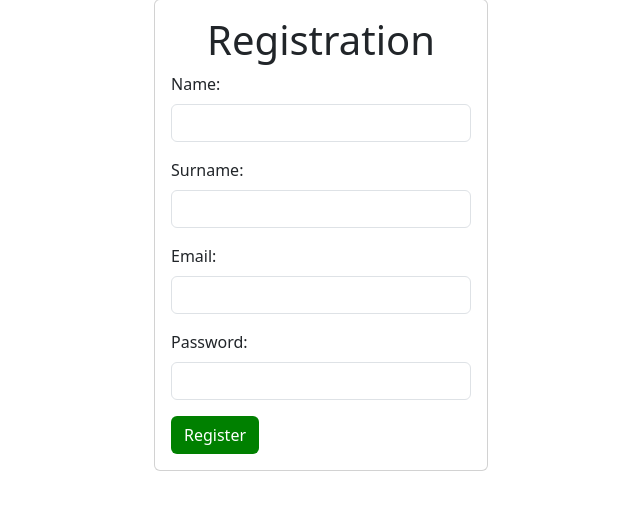
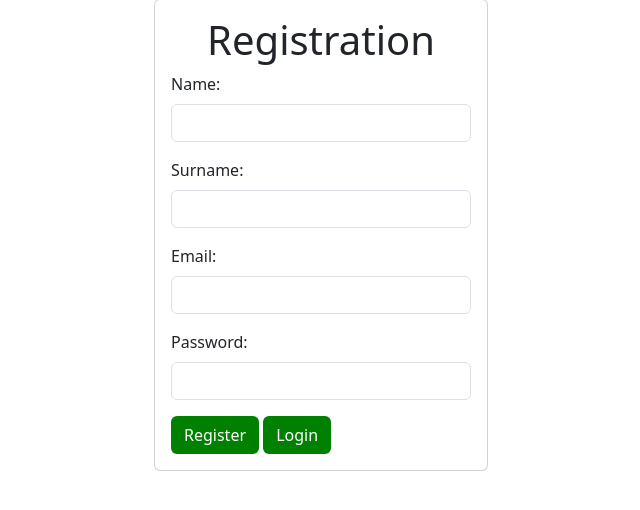
Before and after one commit to yusyumbeli03/PHP-10, a PHP site: page /register.php in a window 1280 px wide. Shown: the part 165-675 px from the top of the page, without its empty margins (319-959 px from the left). Run offline with PHP 8.4, Linux system fonts and the light colour scheme.

Commit message:
Register screen change

```diff
--- a/register.php
+++ b/register.php
@@ -71,6 +71,7 @@ $conn->close();
                         <input type="password" id="password" name="password" class="form-control" required>
                     </div>
                     <button type="submit" class="btn btn-register">Register</button>
+                    <a href="login.php" class="btn btn-register">Login</a>
                 </form>
             </div>
         </div>
```
Also changed, not shown: screens/register.jpg.
